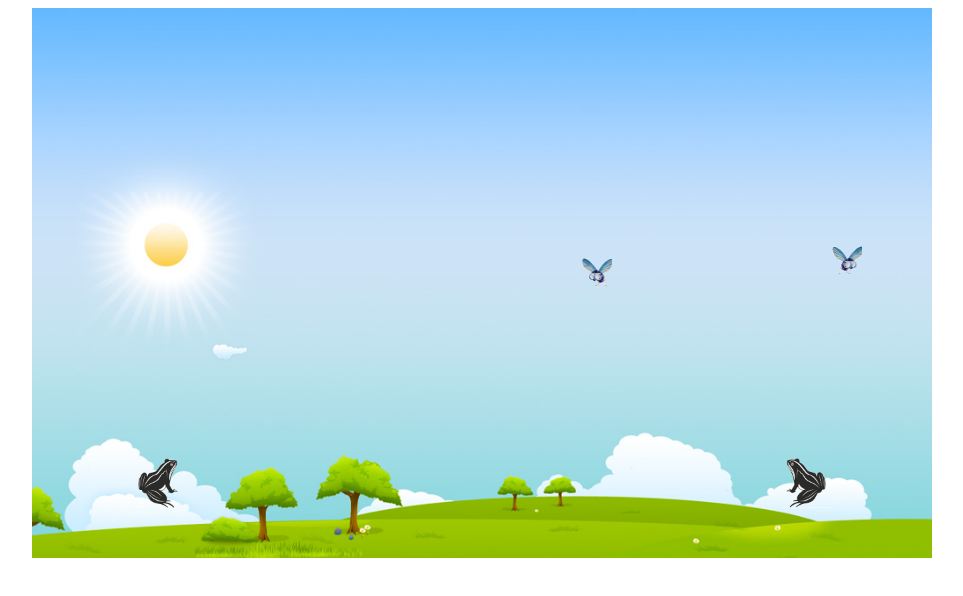
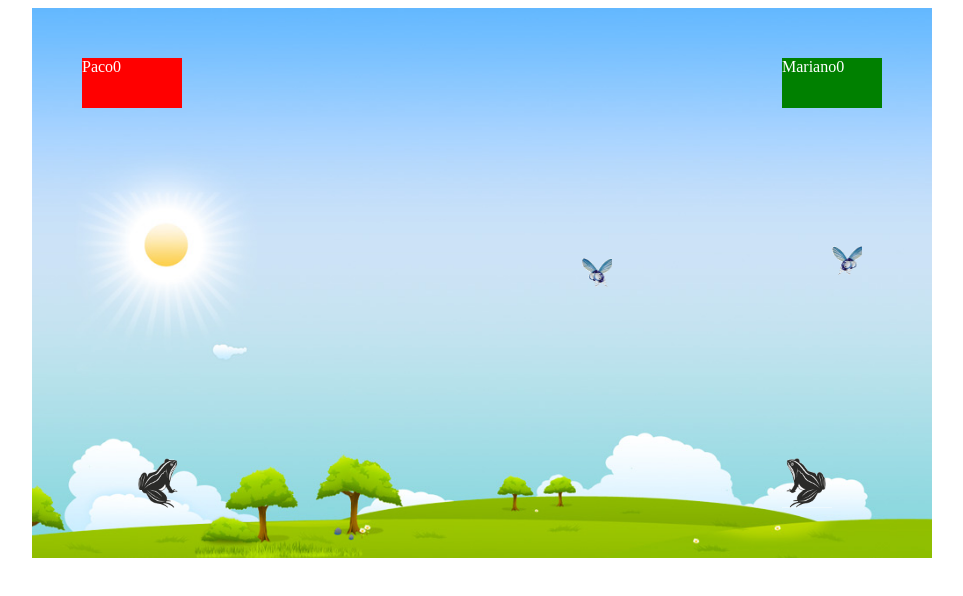
Before and after one commit to 100fue/game, a plain HTML site: page index.html in a window 1280 px wide. Shown: the whole page, without its empty margins (158-1121 px from the left). Drawn offline with nearby package versions, Linux system fonts and the light colour scheme.

Commit message:
trying colisions

```diff
--- a/css/styles.css
+++ b/css/styles.css
@@ -12,6 +12,21 @@ div#board{
     z-index: 9;
 }
 
+.contOne{
+    height: 50px;
+    width: 100px;
+    background: red;
+    color: #fff;
+    position: absolute;
+}
+
+.contTwo{
+    height: 50px;
+    width: 100px;
+    background: green;
+    color: #fff;
+    position: absolute;
+}
 /* .rana-left{
     background: url(../img/rana-i-prueba.png);
     background-size: cover;
--- a/index.html
+++ b/index.html
@@ -11,6 +11,7 @@
     <div id="board"></div>
 
     <script src="https://code.jquery.com/jquery-2.2.4.min.js"></script>
+    <script src="./js/board.js"></script>
     <script src="./js/player.js"></script>
     <script src="./js/tongue.js"></script>
     <script src="./js/insects.js"></script>
--- /dev/null
+++ b/js/board.js
@@ -0,0 +1,18 @@
+function Board(x,y,name,text,span){
+    this.x = x;
+    this.y = y;
+    this.text = text;
+    this.name = name;
+    this.contUp = 0;
+    this.element = $("<div>").attr("class", name).text(this.text);
+    this.elementSpan = $("<span>").attr("class", span).text(this.contUp);
+    this.element.append(this.elementSpan);
+    this.element.css({top: this.y, left: this.x});
+    $("#board").append(this.element);
+}
+Board.prototype.render = function () {
+    this.element.css({ bottom: this.y, left: this.x });
+}
+Board.prototype.sumOne = function () {
+    $(".contOne").text(this.contUp += 1);
+}
--- a/js/game.js
+++ b/js/game.js
@@ -1,17 +1,38 @@
 function Game(){
+
     this.player1 = new Player(100,50,"./img/rana-d-prueba.png","playerOne right");
     this.player2 = new Player(750,50,"./img/rana-i-prueba.png","playerTwo");
+
     this.insect1 = new Insects(950,Math.ceil(Math.random()* 100) + 150,30+"px",30+"px","./img/mosca-i-prueba.png",(Math.ceil(Math.random()*3)*-1),"insectOne");
     this.insect2 = new Insects(0,Math.ceil(Math.random()* 100) + 150,30+"px",30+"px","./img/mosca-d-prueba.png", Math.ceil(Math.random()*2)+3, "insectTwo");
+
     this.monster1 = new Insects(950,Math.ceil(Math.random()* 100) + 150,50+"px",50+"px","./img/bee-i-prueba.png", Math.ceil(Math.random()*2)+3, "monsterOne");
-    // this.insect3 = new Insects(950,Math.ceil(Math.random()* 250) + 50,"./img/mosca-d-prueba.png",3);
+
     this.tongue1 = new Tongue(this.player1.x + 35,this.player1.y + 42,"tongueOne");
+
+    this.cont1 = new Board(50,50,"contOne", "Paco","spanOne");
+    this.cont2 = new Board(750,50,"contTwo", "Mariano","spanTwo");
+
+
     // this.tongue1 = new Tongue(135,92,"tongueOne");
 }
 Game.prototype.startGame = function(){
 
+}//$("<div>").attr("class", name);
+Game.prototype.startEnd = function(){
+
 }
-Game.prototype.startEnd = function(){
+Game.prototype.createInsects = function (){
+    // var arrInsects = [this.insect1,this.insect2];
+
+    // for (var i = 0 ; i < arrInsects.length; i++){
+    //     return arrInsects[i];
+
+    //     if (arrInsects[i] == 950 || arrInsects[i] == 0){
+
+    //     }
+    // }
+
 
 }
 // Game.prototype.render = function (){
--- a/js/insects.js
+++ b/js/insects.js
@@ -4,23 +4,21 @@ function Insects(x, y, h, w, bg, speed, name) {
     this.bg = bg;
     this.h = h;
     this.w = w;
+    this.alive = true;
     this.speed = speed;
-    this.tobeDeleted = false;
     this.element = $("<div>").attr("class", name);
     this.element.css({top: this.y,left: this.x,position: "absolute",background: "url(" + this.bg + ") no-repeat", height: this.h, width: this.w, "background-size": "cover"});
     $("#board").append(this.element);
   }
+  Insects.prototype.die = function (){
 
+  }
   Insects.prototype.update = function() {
 
     this.x = (this.x + this.speed);
     this.element.css({left: this.x});
 
-    if(this.x <= this.end){
-    //  $(".insectOne").removeAttr("style");
-    //  $(".insectOne").css({"top": Math.ceil(Math.random()* 100) + 150,"left": "950" , "position": "absolute", "background": "url(./img/mosca-i-prueba.png) no-repeat","height": "30px", "width": "30px", "background-size": "cover"});
-
-
+    if(this.x <= 0){
       this.x = 950;
     }
 
--- a/js/main.js
+++ b/js/main.js
@@ -2,23 +2,24 @@ $(document).ready(function() {
 
     var game = new Game();
 
-
     $(document).keydown(function(e){
         switch (e.keyCode){
             case 39 :
-            if(game.player1.canIExecute){
+            if(game.player1.canIExecute&&game.player1.directionRigth){
                 game.player1.frogInAir[0] = true;
                 game.player1.moveRightOne();
                 game.player1.delay();
-            }
+                game.player1.directionRigth=false;
+            }else{console.log("No te puedes mover a la derecha")}
             break;
 
             case 37 :
-            if(game.player1.canIExecute){
+            if(game.player1.canIExecute&&!game.player1.directionRigth){
                 game.player1.frogInAir[1] = true;
                 game.player1.moveLeftOne();
                 game.player1.delay();
-            }
+                game.player1.directionRigth=true;
+            }else{console.log("no te puedes mover a la izquierda")}
             break;
 
             case 68 :
@@ -48,12 +49,12 @@ $(document).ready(function() {
         switch (e.keyCode){
 
             case 77 :
-            console.log(e.keyCode)
                 game.tongue1.tongueIn();
             break;
 
         }
     })
+
 
     function update(){
         if(game.player1.frogInAir[0]){
@@ -72,17 +73,39 @@ $(document).ready(function() {
             game.player2.moveLeftTwo();
         }
 
-        console.log(game.player1.canIExecute)
         game.player1.render();
         game.player2.render();
+        game.cont1.render();
         game.insect1.update();
         game.insect2.update();
         game.monster1.update();
+        // game.player1.eat(game.insect1.x, game.insect1.y, game.insect1.h, game.insect1.w);
         game.tongue1.render(game.player1.x, game.player1.y);
 
-
+        function colisionOne(){
+            if(game.player1.y - 5 <= game.insect1.y && game.player1.y + 5 >= game.insect1.y && game.player1.x - 60 <= game.insect1.x && game.player1.x + 60 >= game.insect1.x) {
+               console.log("pasa");
+                game.player1.eat();
+                game.cont1.sumOne();
+            }
+        }
+        colisionOne();
+        // console.log("mosca" + game.insect1.x);
+        // console.log("rana" + game.player1.x);
     }
 
     setInterval(update,1500/60);
 
+    // var posXinsecOne = game.insect1.x;
+    // var posYinsecOne = game.insect1.y;
+    // var heightInsectOne = game.insect1.h;
+    // var widthInsectOne = game.insect1.w;
+    // var posXplayerOne = game.player1.x;
+    // var posYplayerOne = game.player1.y;
+
+
+
+
+
+
 });
--- a/js/player.js
+++ b/js/player.js
@@ -9,6 +9,8 @@ function Player(x, y, bg, name) {
     this.element.css({ bottom: this.y, left: this.x, position: "absolute", background: "url(" + this.bg + ") no-repeat", height: "50px", width: "50px", "background-size": "cover" });
     $("#board").append(this.element);
     this.canIExecute=true;
+    this.directionRigth=true;
+
 }
 Player.prototype.moveRightOne = function () {
         if (this.x < 900) {
@@ -65,7 +67,12 @@ Player.prototype.moveLeftTwo = function () {
         this.element.removeClass("left").addClass("right");
         this.frogInAir[1] = false;
     }
-    console.log(this.y);
+}
+Player.prototype.eat = function (){
+
+    $(".insectOne").css("display","none");
+    // $(".contOne").text("display","none");
+
 }
 Player.prototype.render = function () {
     this.element.css({ bottom: this.y, left: this.x });
@@ -75,5 +82,5 @@ Player.prototype.delay = function(){
     var that = this;
     setTimeout(function(){
         that.canIExecute = true;
-    },2050)
+    },2080)
 }
--- a/js/tongue.js
+++ b/js/tongue.js
@@ -8,6 +8,7 @@ function Tongue(x,y,name){
     $("#board").append(this.element);
 }
 Tongue.prototype.tongueOut = function (){
+
     this.h = 5 + "px";
     this.w = 60 + "px";
 }
@@ -15,6 +16,7 @@ Tongue.prototype.tongueIn = function (){
     this.h = 0;
     this.w = 0;
 }
+
 Tongue.prototype.render = function (x,y){
     if($("div").hasClass("right")){
         this.element.css({height:this.h,width:this.w,bottom: y + 42,left: x + 35});
```
Lines whose indentation alone changed are shown as unchanged.
